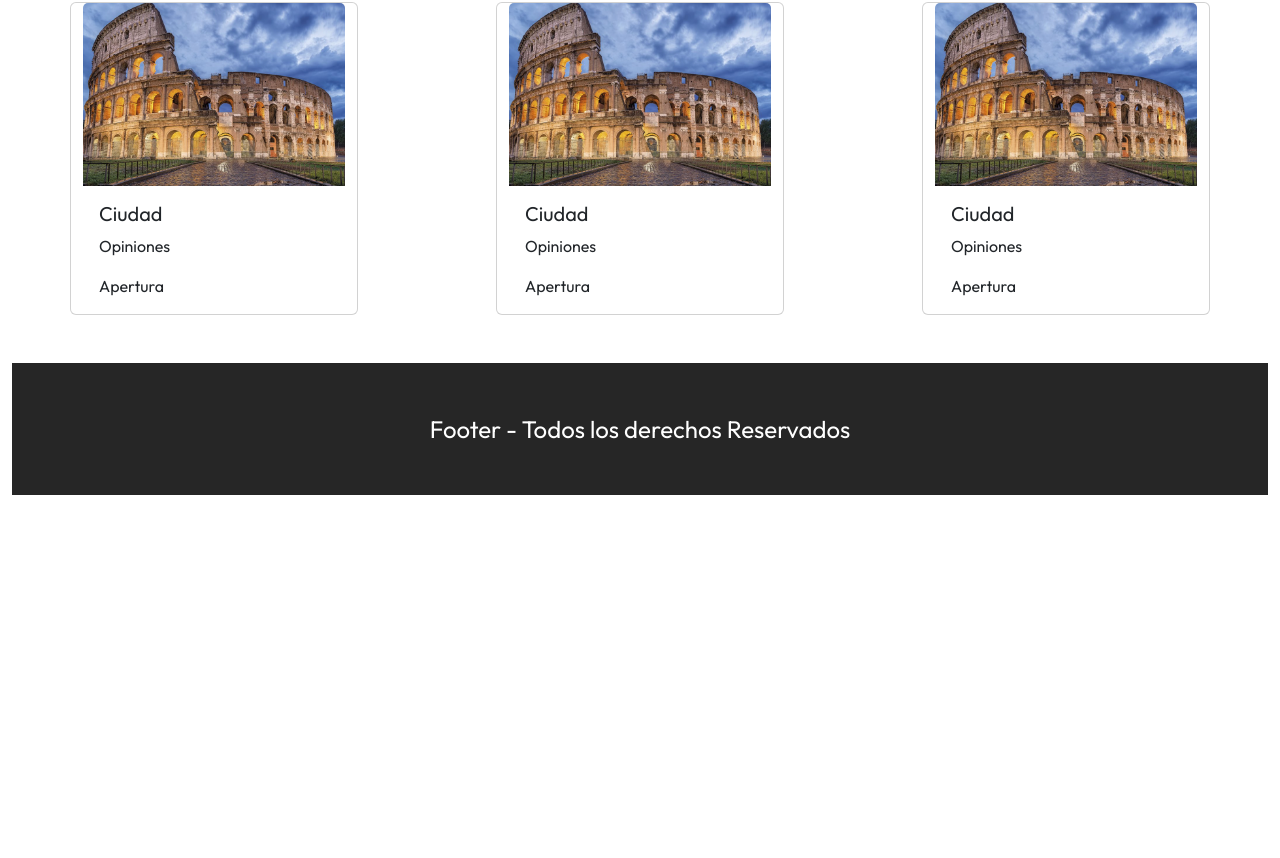
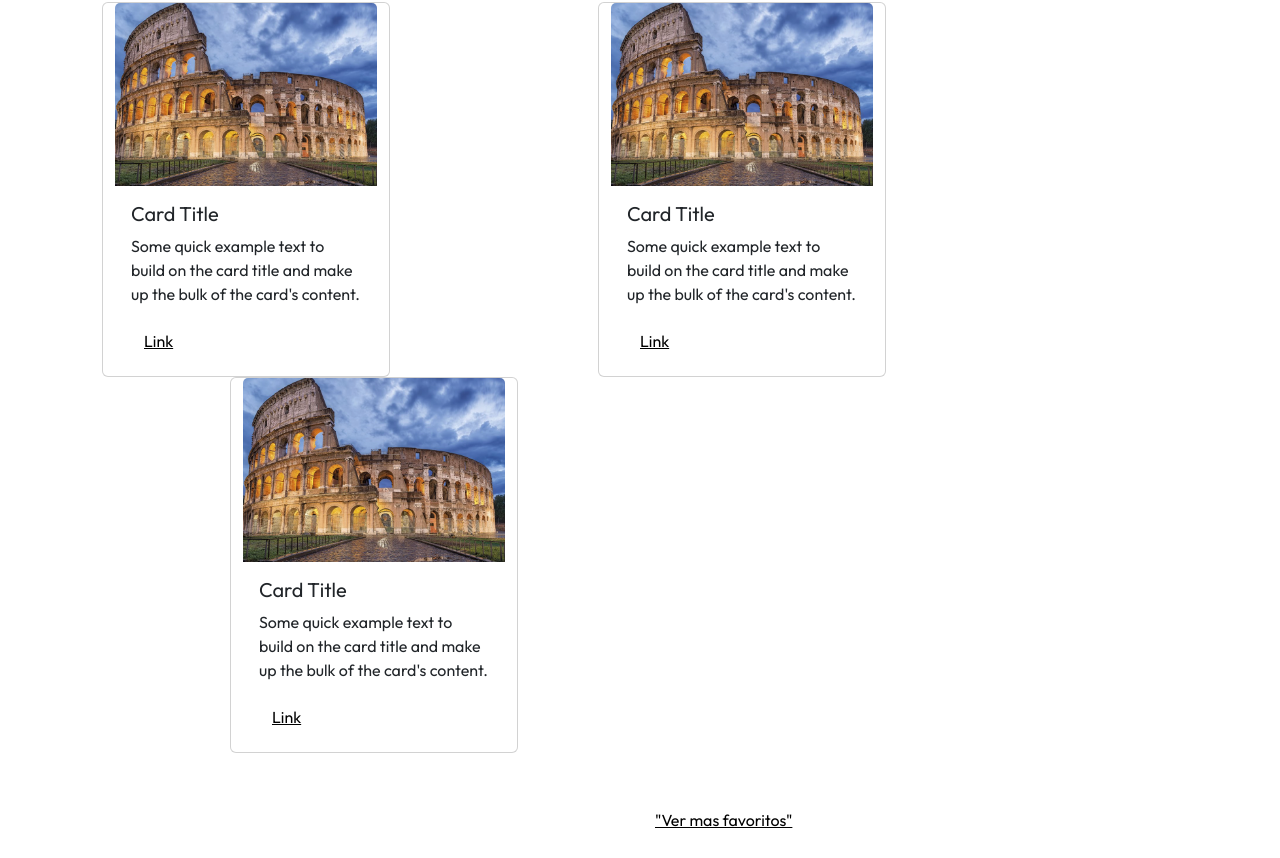
Before and after one commit to leofigueroa15/front-viajes, a React (Vite) app: page / in a window 1280 px wide. Shown: the part 1442-2300 px from the top of the page. Before the commit the page ends 1937 px from the top, so only its background shows below. Built offline with nearby package versions, Linux system fonts and the light colour scheme.

Commit message:
se reformula componente favoritos

```diff
--- a/src/components/Favorites.jsx
+++ b/src/components/Favorites.jsx
@@ -1,39 +1,61 @@
 import React from 'react'
+import Container from 'react-bootstrap/Container';
+import Row from 'react-bootstrap/Row';
+import Col from 'react-bootstrap/Col';
+import Button from 'react-bootstrap/Button';
+import Card from 'react-bootstrap/Card';
+
 
 const Favorites = () => {
     return (
-        <div className='container-xl mt-5'>
-            <h3 className='text-center mb-5'>Favoritos</h3>
 
-            <div className="row justify-content-center justify-content-md-between">
-                <div style={{ width: '18rem' }} className='ml-3 card'>
-                    <img src="./public/img/roma.png" className="card-img-top" />
-                    <div className="card-body">
-                        <h5 className="card-title">Ciudad</h5>
-                        <p className="card-text">Opiniones</p>
-                        <p className="card-text">Apertura</p>
-                    </div>
-                </div>
-
-                <div style={{ width: '18rem' }} className='ml-3 card'>
-                    <img src="./public/img/roma.png" className="card-img-top" />
-                    <div className="card-body">
-                        <h5 className="card-title">Ciudad</h5>
-                        <p className="card-text">Opiniones</p>
-                        <p className="card-text">Apertura</p>
-                    </div>
-                </div>
-
-                <div style={{ width: '18rem' }} className='ml-3 card'>
-                    <img src="./public/img/roma.png" className="card-img-top" />
-                    <div className="card-body">
-                        <h5 className="card-title">Ciudad</h5>
-                        <p className="card-text">Opiniones</p>
-                        <p className="card-text">Apertura</p>
-                    </div>
-                </div>
-            </div>
-        </div>
+        <Container className='mt-5'>
+            <Row>
+                <Col>
+                    <h3 className='text-center mb-5'>Favoritos</h3>
+                </Col>
+            </Row>
+            <Row>
+                <Card style={{ width: '18rem', marginLeft: '2rem' }}>
+                    <Card.Img variant="top" src="./public/img/roma.png" />
+                    <Card.Body>
+                        <Card.Title>Card Title</Card.Title>
+                        <Card.Text>
+                            Some quick example text to build on the card title and make up the
+                            bulk of the card's content.
+                        </Card.Text>
+                        <Button style={{color: 'black'}} variant="link">Link</Button>
+                    </Card.Body>
+                </Card>
+                <Card style={{ width: '18rem', marginLeft: '13rem' }}>
+                    <Card.Img variant="top" src="./public/img/roma.png" />
+                    <Card.Body>
+                        <Card.Title>Card Title</Card.Title>
+                        <Card.Text>
+                            Some quick example text to build on the card title and make up the
+                            bulk of the card's content.
+                        </Card.Text>
+                        <Button style={{color: 'black'}} variant="link">Link</Button>
+                    </Card.Body>
+                </Card>
+                <Card style={{ width: '18rem', marginLeft: '10rem' }}>
+                    <Card.Img variant="top" src="./public/img/roma.png" />
+                    <Card.Body>
+                        <Card.Title>Card Title</Card.Title>
+                        <Card.Text>
+                            Some quick example text to build on the card title and make up the
+                            bulk of the card's content.
+                        </Card.Text>
+                        <Button style={{color: 'black'}} variant="link">Link</Button>
+                    </Card.Body>
+                </Card>
+            </Row>
+            <Row>
+                <Col>
+                    <Button style={{color: 'black', marginLeft: '35rem'}} className='ml-5 mt-5' variant="link">"Ver mas favoritos"</Button>
+                </Col>
+            </Row>
+        </Container>
     )
 }
 
```
